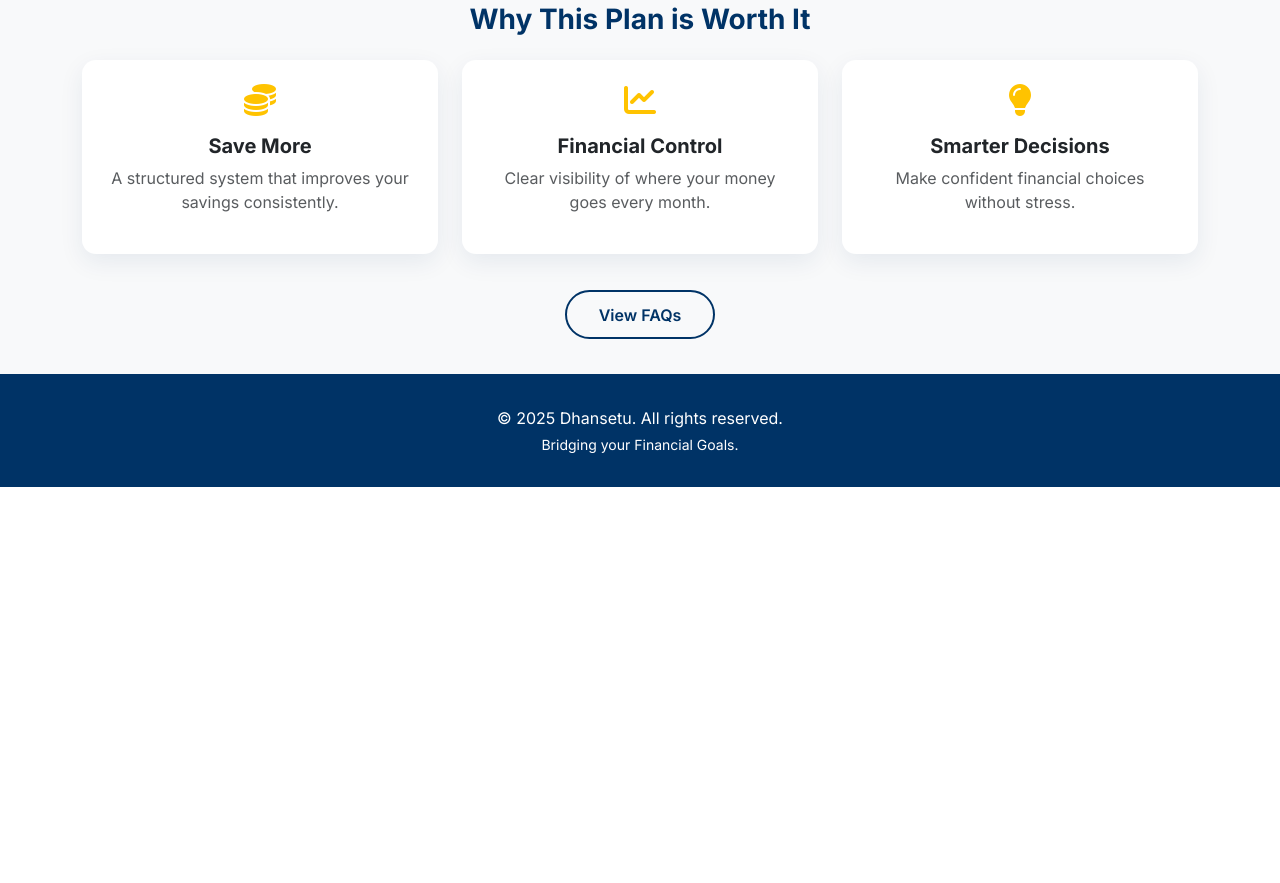
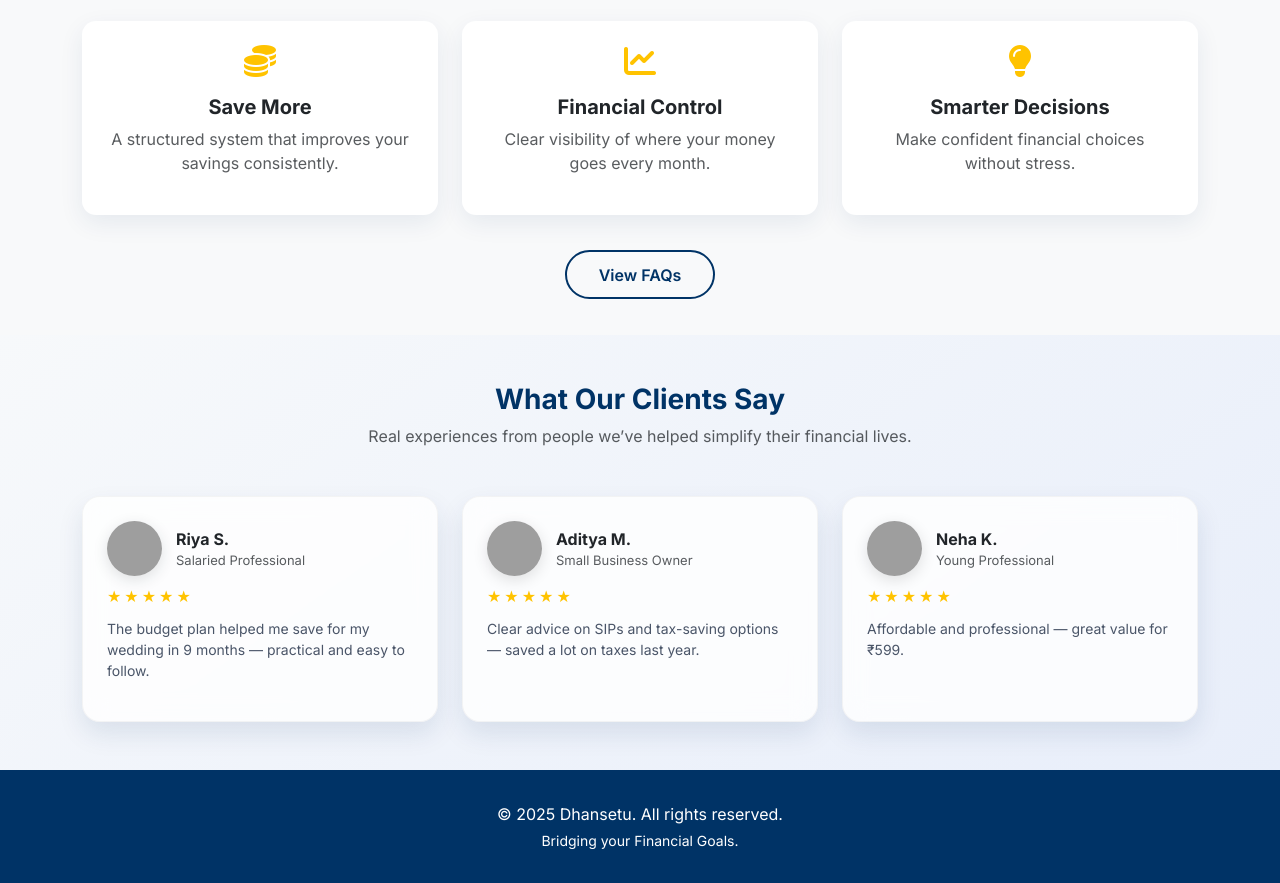
Before and after one commit to GAuravY19/dham_demo_2, a plain HTML site: page budget.html in a window 1280 px wide. Shown: the part 1509-2392 px from the top of the page. Before the commit the page ends 1996 px from the top, so only its background shows below. Drawn offline with nearby package versions, Linux system fonts and the light colour scheme; grey boxes are pictures that could not be loaded.

Commit message:
testimonial

```diff
--- a/budget.html
+++ b/budget.html
@@ -195,7 +195,7 @@
 
                 <!-- Right Illustration -->
                 <div class="col-lg-6 text-center">
-                    <img src="https://placehold.co/550x350/003366/ffffff?text=Finance+Illustration"
+                    <img src="fin-illu.png"
                         class="img-fluid rounded shadow-sm">
                 </div>
 
@@ -334,6 +334,99 @@
 
 
 
+<!-- Testimonials (Premium New Design) -->
+<section class="testimonial-section py-5">
+  <div class="container">
+
+    <h3 class="fw-bold text-center mb-2" style="color: var(--primary);">
+      What Our Clients Say
+    </h3>
+    <p class="text-center text-muted mb-5">
+      Real experiences from people we’ve helped simplify their financial lives.
+    </p>
+
+    <div class="row g-4 justify-content-center">
+
+      <!-- Testimonial 1 -->
+      <div class="col-md-6 col-lg-4">
+        <div class="testimonial-card p-4 h-100">
+          <div class="client-info">
+            <img src="https://images.unsplash.com/photo-1531123414780-f0b1fbb5f0d2?auto=format&fit=crop&w=300&q=60" alt="Client">
+            <div>
+              <strong>Riya S.</strong>
+              <div class="client-role">Salaried Professional</div>
+            </div>
+          </div>
+          <div class="stars mb-2">
+            ★★★★★
+          </div>
+          <p class="review-text">The budget plan helped me save for my wedding in 9 months — practical and easy to follow.</p>
+        </div>
+      </div>
+
+      <!-- Testimonial 2 -->
+      <div class="col-md-6 col-lg-4">
+        <div class="testimonial-card p-4 h-100">
+          <div class="client-info">
+            <img src="https://images.unsplash.com/photo-1544005313-94ddf0286df2?auto=format&fit=crop&w=300&q=60" alt="Client">
+            <div>
+              <strong>Aditya M.</strong>
+              <div class="client-role">Small Business Owner</div>
+            </div>
+          </div>
+          <div class="stars mb-2">
+            ★★★★★
+          </div>
+          <p class="review-text">Clear advice on SIPs and tax-saving options — saved a lot on taxes last year.</p>
+        </div>
+      </div>
+
+      <!-- Testimonial 3 -->
+      <div class="col-md-6 col-lg-4">
+        <div class="testimonial-card p-4 h-100">
+          <div class="client-info">
+            <img src="https://images.unsplash.com/photo-1547425260-76bcadfb4f2c?auto=format&fit=crop&w=300&q=60" alt="Client">
+            <div>
+              <strong>Neha K.</strong>
+              <div class="client-role">Young Professional</div>
+            </div>
+          </div>
+          <div class="stars mb-2">
+            ★★★★★
+          </div>
+          <p class="review-text">Affordable and professional — great value for ₹599.</p>
+        </div>
+      </div>
+
+    </div>
+
+  </div>
+</section>
+
+
+
+
+
+
+
+
+
+
+
+
+
+
+
+
+
+
+
+
+
+
+
+
+
     <!-- Footer -->
     <footer class="text-center">
         <div class="container">
--- a/style.css
+++ b/style.css
@@ -498,6 +498,62 @@ section.py-4 .btn-primary-dhansetu {
     transform: translateY(-3px);
 }
 
+
+/* ------------------------------------
+   Premium Testimonial Section
+------------------------------------ */
+
+.testimonial-section {
+    background: linear-gradient(145deg, #f7f9fb, #e8eefa);
+}
+
+.testimonial-card {
+    background: rgba(255, 255, 255, 0.8);
+    backdrop-filter: blur(12px);
+    border-radius: 18px;
+    box-shadow: 0 12px 26px rgba(0, 51, 102, 0.10);
+    border: 1px solid rgba(0, 0, 0, 0.04);
+    transition: all 0.3s ease;
+}
+
+.testimonial-card:hover {
+    transform: translateY(-6px);
+    box-shadow: 0 18px 36px rgba(0, 51, 102, 0.15);
+}
+
+.client-info {
+    display: flex;
+    gap: 14px;
+    align-items: center;
+}
+
+.client-info img {
+    width: 55px;
+    height: 55px;
+    border-radius: 50%;
+    object-fit: cover;
+    box-shadow: 0 4px 15px rgba(0, 0, 0, 0.12);
+}
+
+.client-role {
+    font-size: 13px;
+    opacity: 0.75;
+}
+
+.stars {
+    color: #FFC300;
+    letter-spacing: 3px;
+    font-size: 1rem;
+    margin-top: 8px;
+}
+
+.review-text {
+    font-size: 14px;
+    color: #4a5568;
+    margin-top: 10px;
+    line-height: 1.5;
+}
+
 /* ---------------- MOBILE RESPONSIVENESS ---------------- */
 
 /* MOBILE: fine-tune layout */
@@ -702,4 +758,13 @@ section.py-4 .btn-primary-dhansetu {
         height: 52px;
         font-size: 1.3rem;
     }
+
+    .testimonial-card {
+        padding: 1.3rem !important;
+    }
+
+    .client-info img {
+        width: 48px;
+        height: 48px;
+    }
 }
```
Also changed, not shown: fin-illu.png (added).
